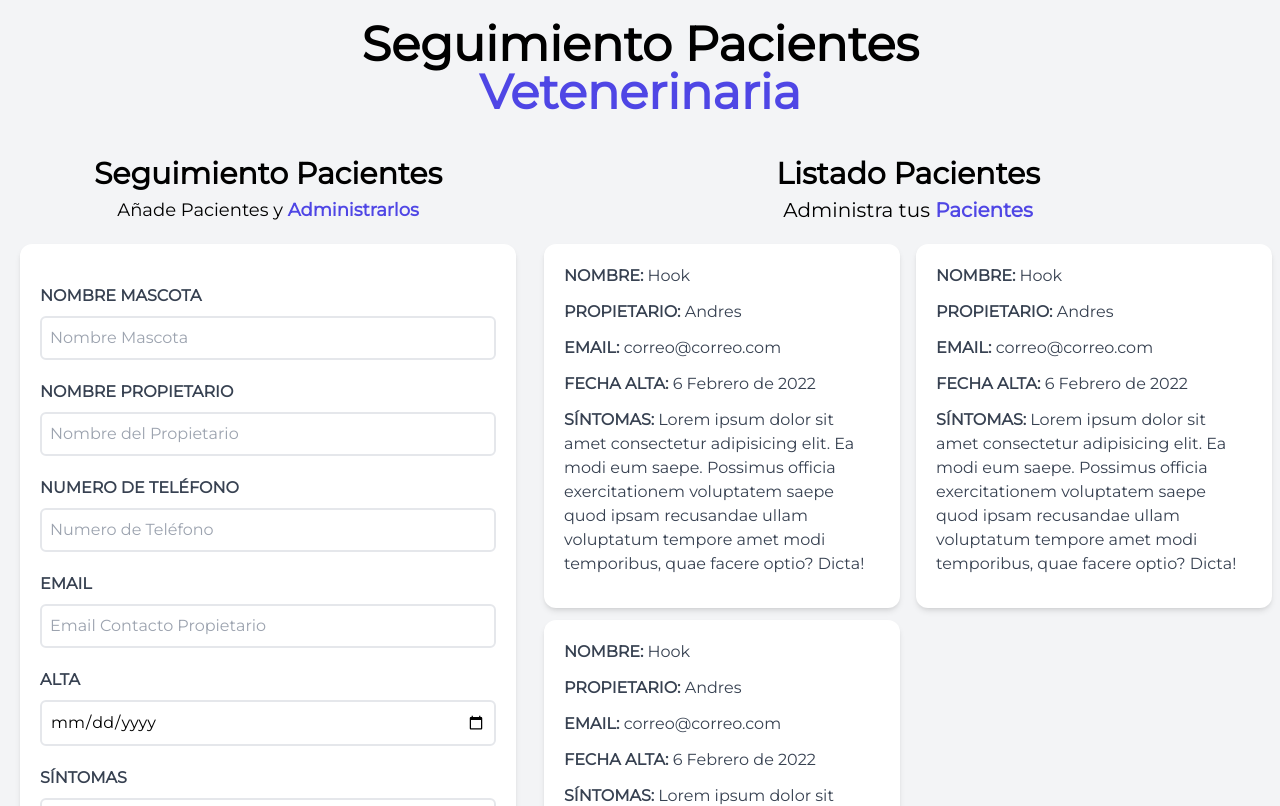
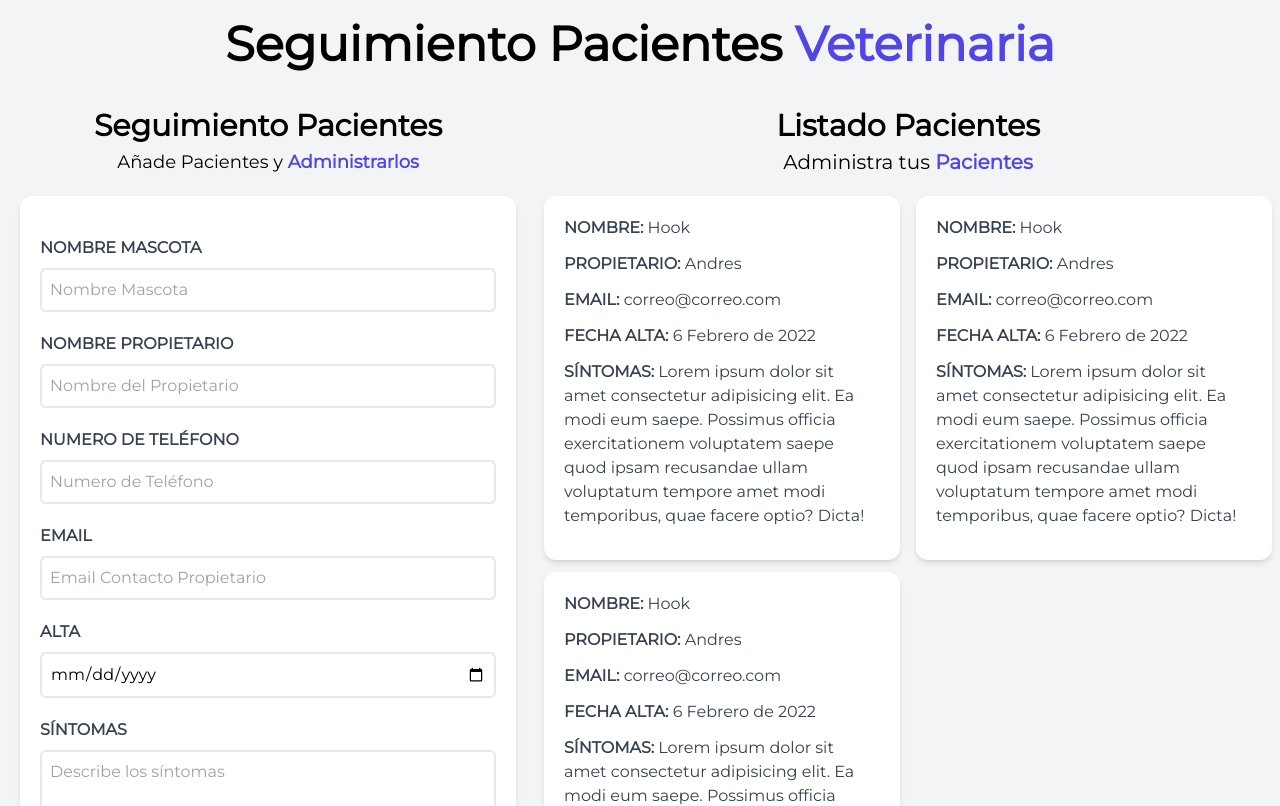
Before and after one commit to GhostemaneUrs/Administrador-De-Citas, a React (Vite) app: page / in a window 1280 px wide. Shown: the top 806 px of the page. Built offline with nearby package versions, Linux system fonts and the light colour scheme.

Commit message:
feat: update header

```diff
--- a/src/components/Header/index.jsx
+++ b/src/components/Header/index.jsx
@@ -5,7 +5,7 @@
       <div>
         <h1 className="font-black text-5xl text-center md:w-2/3 mx-auto">
           Seguimiento Pacientes {""}
-          <span className="text-indigo-600">Vetenerinaria</span>
+          <span className="text-indigo-600">Veterinaria</span>
         </h1>
       </div>
     </>
```
